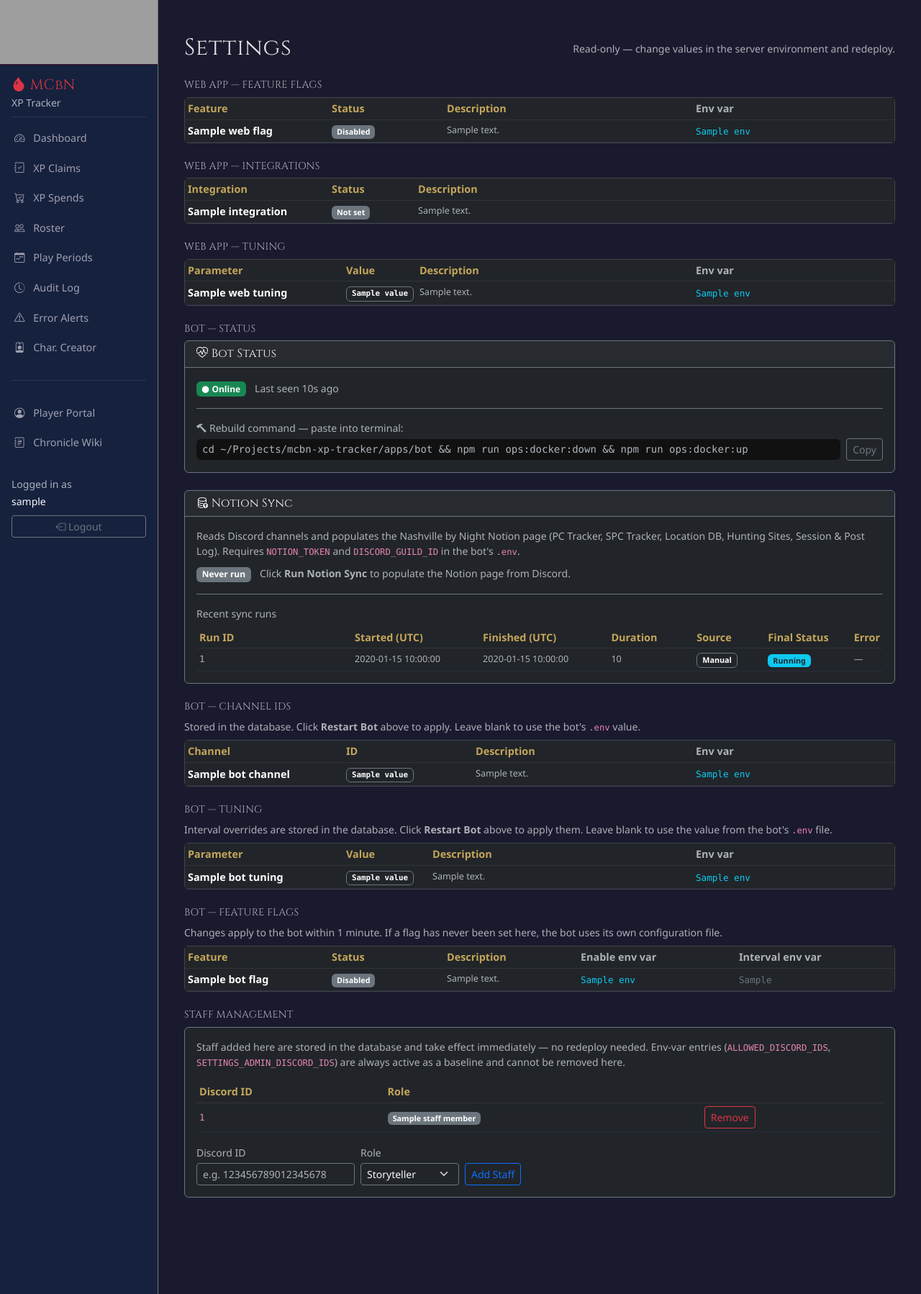
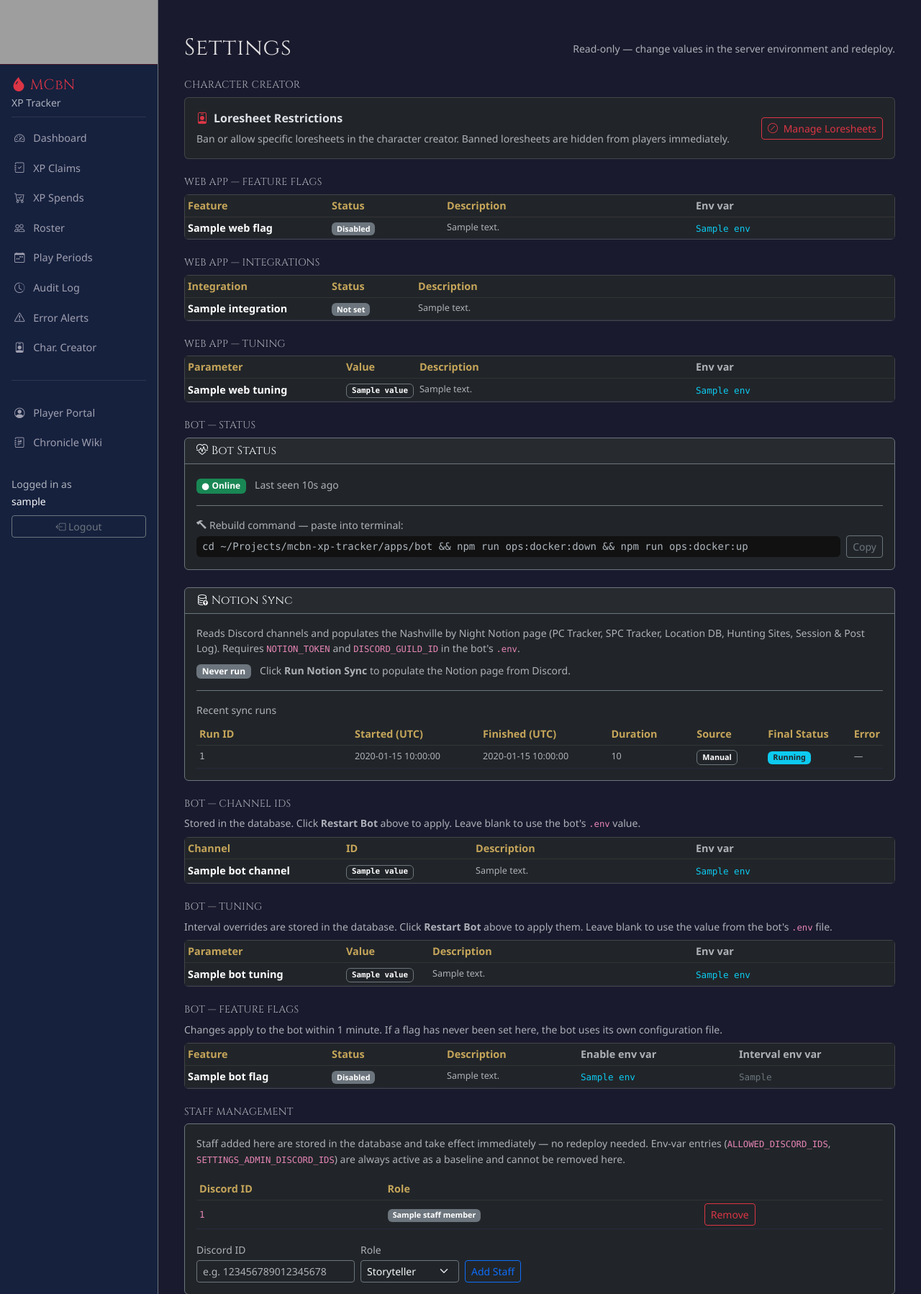
Before and after one commit to jkomg/mcbn-xp-tracker, a Flask app: template apps/web/app/templates/settings/index.html in a window 1280 px wide. Shown: the top 1798 px of the page at 72% size. Run offline with Flask 3, Linux system fonts and the light colour scheme; the visitor is signed in with stand-in values (Sample User, id 1); tables that the repository leaves empty hold one stand-in row (values such as "Sample post"); the template is opened without the code that fills it: most values are stand-ins (such as "Sample title", 1, 10 or a date in 2020); parts of the project's set-up code (start-up, migrations or seed data) failed here and were passed over; some libraries are stand-ins or nearby versions; grey boxes are pictures that could not be loaded.

Commit message:
Add Character Creator section to Settings page linking to CC admin
Co-Authored-By: Claude Sonnet 4.6 <noreply@anthropic.com>

```diff
--- a/apps/web/app/templates/settings/index.html
+++ b/apps/web/app/templates/settings/index.html
@@ -10,6 +10,20 @@
     {% else %}
       <span class="text-muted small">Read-only — change values in the server environment and redeploy.</span>
     {% endif %}
+  </div>
+
+  {# ═══ Character Creator ═══ #}
+  <h5 class="text-muted text-uppercase small mb-2 mt-4">Character Creator</h5>
+  <div class="card mb-4">
+    <div class="card-body d-flex align-items-center justify-content-between flex-wrap gap-3">
+      <div>
+        <div class="fw-semibold mb-1"><i class="bi bi-person-badge me-2 text-danger"></i>Loresheet Restrictions</div>
+        <small class="text-muted">Ban or allow specific loresheets in the character creator. Banned loresheets are hidden from players immediately.</small>
+      </div>
+      <a href="{{ url_for('cc_admin.loresheet_list') }}" class="btn btn-sm btn-outline-danger text-nowrap">
+        <i class="bi bi-slash-circle me-1"></i> Manage Loresheets
+      </a>
+    </div>
   </div>
 
   {# ═══ Web App — Feature Flags ═══ #}
```
